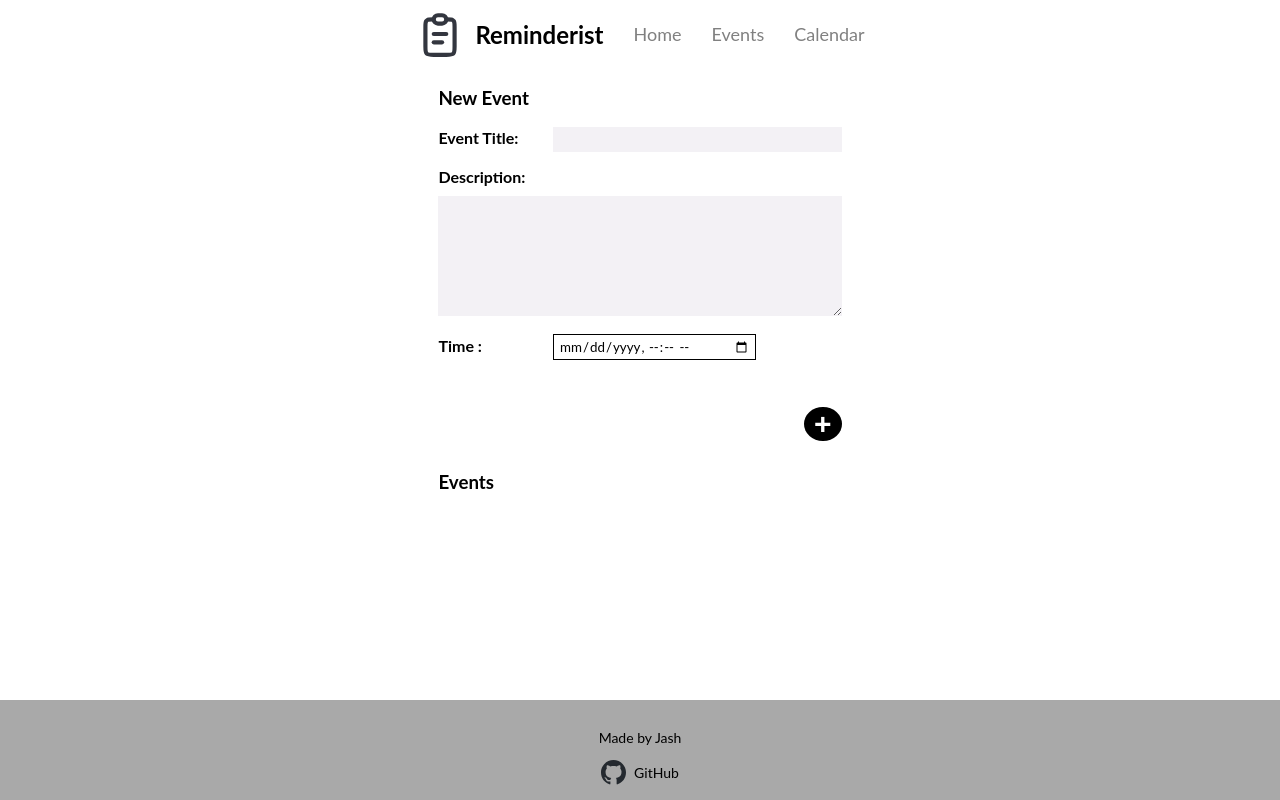
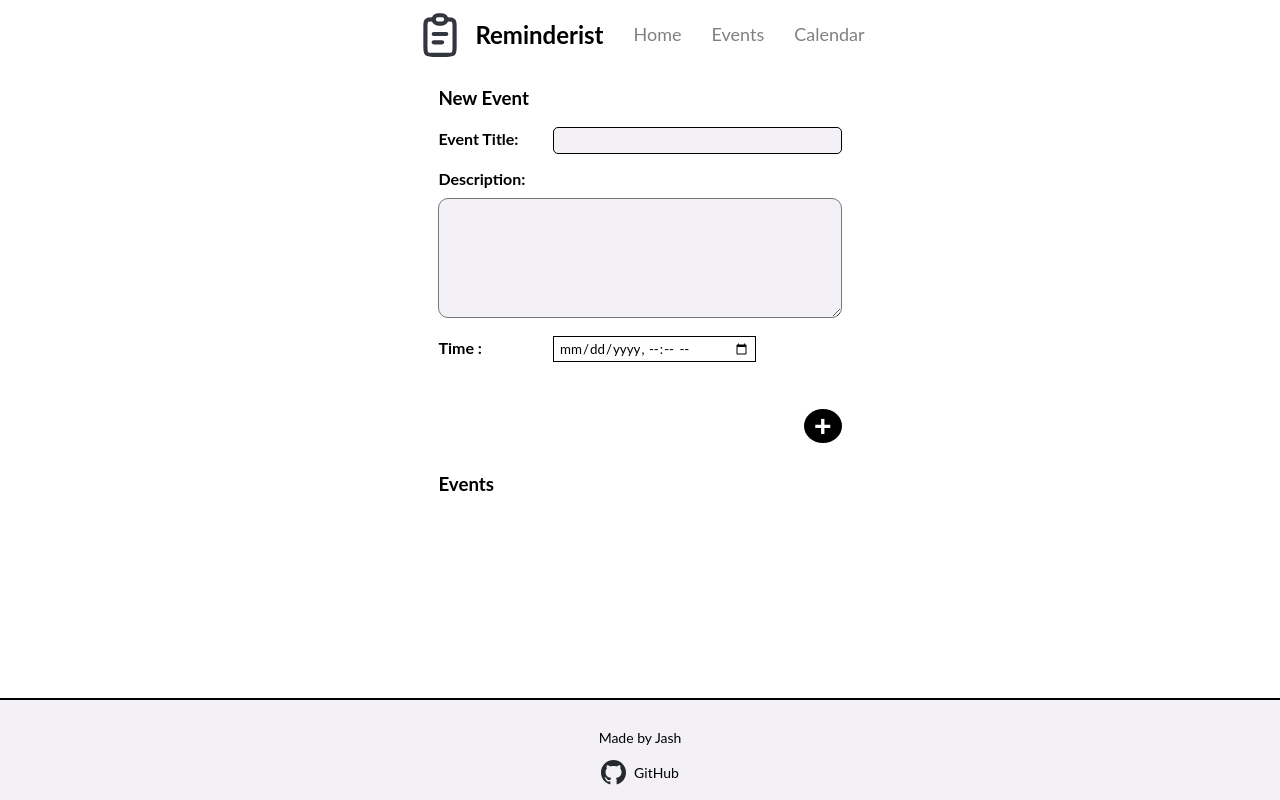
Before and after one commit to JashwinMari/Reminderist, a Flask app: page / in a window 1280 px wide. Run offline with Flask 3, Linux system fonts and the light colour scheme; data that the repository does not hold is empty.

Commit message:
Add files via upload

```diff
--- a/static/css/styles.css
+++ b/static/css/styles.css
@@ -77,7 +77,8 @@ body {
   width: 289px;
   background-color: #f3f1f5;
   padding: 5px 5px;
-  border: none;
+  border: solid black 1px;
+  border-radius: 5px;
 }
 
 #eventTime {
@@ -114,9 +115,10 @@ body {
   height: 120px;
   font-size: 14px;
   padding: 12px 20px;
-  border: none;
+  /* border: none; */
   margin-bottom: 20px;
   background-color: #f3f1f5;
+  border-radius: 10px;
 }
 
 .formSubmit {
@@ -160,13 +162,14 @@ body {
 }
 
 .footer {
-  background-color: darkgray;
+  background-color: #f3f1f5;
   color: black;
   text-align: center;
   padding: 15px 0;
   margin-top: 50px;
   font-size: 14px;
   margin-top: auto;
+  border-top: solid black 2px;
 }
 #github {
   display: flex;
```
